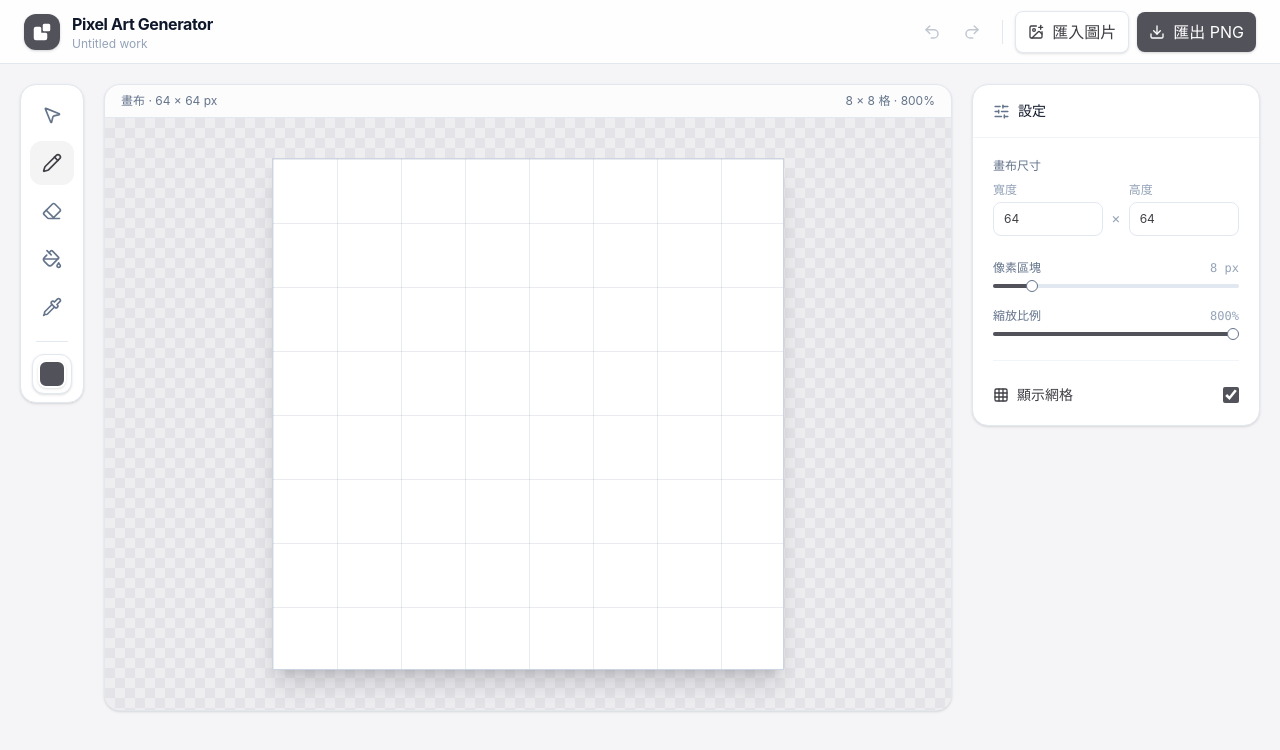
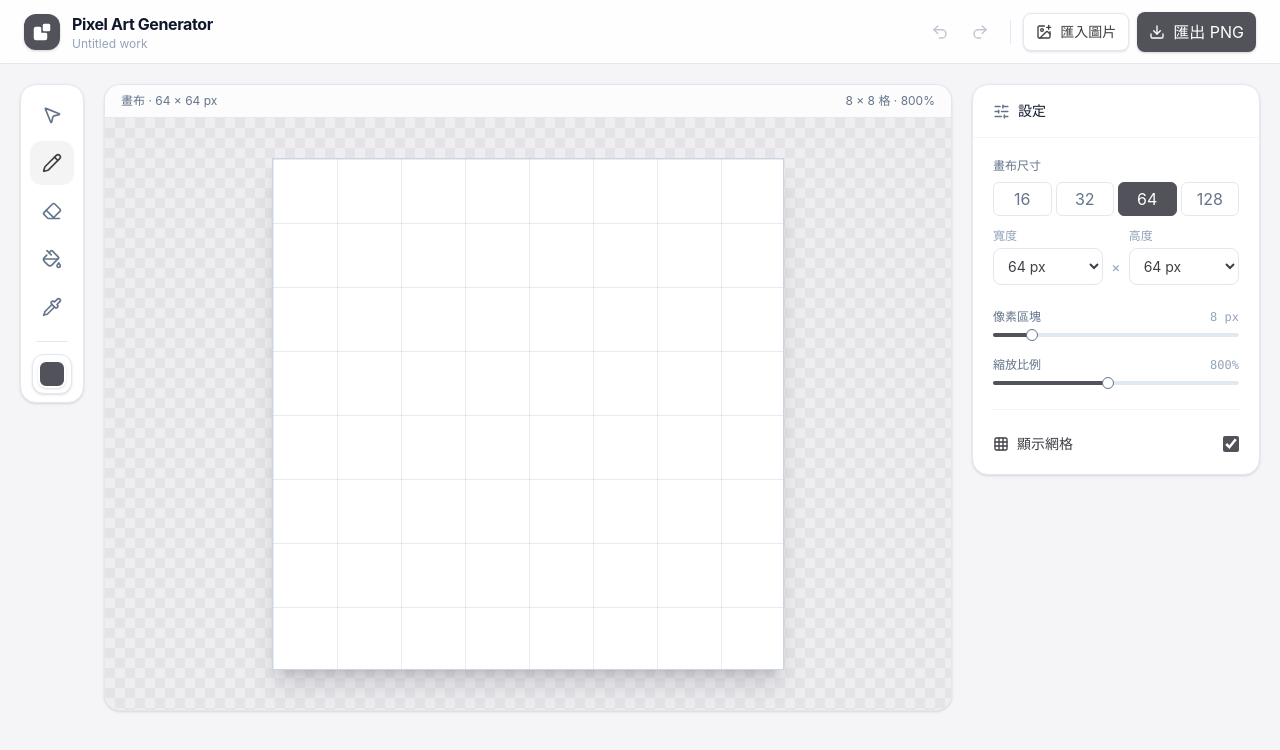
Before and after one commit to fengyenchen/pixel-art-generator, a React (Vite) app: page / in a window 1280 px wide. Shown: the top 750 px of the page. Built offline with nearby package versions, Linux system fonts and the light colour scheme.

Commit message:
feat: 圖片上傳與平均色像素化轉換

```diff
--- a/src/App.tsx
+++ b/src/App.tsx
@@ -1,4 +1,4 @@
-import { useState } from 'react'
+import { useEffect, useState } from 'react'
 import Header from './components/Header'
 import Toolbar from './components/Toolbar'
 import PixelCanvas from './components/Canvas/PixelCanvas'
@@ -13,10 +13,27 @@ function App() {
   const [pixelSize, setPixelSize] = useState(8)
   const [zoom, setZoom] = useState(800)
   const [color, setColor] = useState('#52525b')
+  const [sourceImage, setSourceImage] = useState<ImageBitmap | null>(null)
+  const [imageName, setImageName] = useState<string>()
+
+  // sourceImage 變更或元件卸載時，釋放 ImageBitmap 資源，避免記憶體洩漏
+  useEffect(() => () => sourceImage?.close(), [sourceImage])
+
+  const handleImageSelect = async (file: File) => {
+    const image = await createImageBitmap(file)
+    const fitScale = Math.min(1, 256 / image.width, 256 / image.height)
+    const fittedWidth = Math.max(4, Math.min(256, Math.round((image.width * fitScale) / 4) * 4))
+    const fittedHeight = Math.max(4, Math.min(256, Math.round((image.height * fitScale) / 4) * 4))
+
+    setSourceImage(image)
+    setImageName(file.name)
+    setCanvasWidth(fittedWidth)
+    setCanvasHeight(fittedHeight)
+  }
 
   return (
     <div className="flex min-h-screen flex-col bg-background text-foreground">
-      <Header />
+      <Header imageName={imageName} onImageSelect={handleImageSelect} />
 
       <main className="mx-auto grid w-full flex-1 grid-cols-[auto_minmax(0,1fr)] items-start gap-4 p-4 xl:grid-cols-[auto_minmax(0,1fr)_auto] xl:gap-5 xl:p-5">
         <Toolbar
@@ -32,6 +49,7 @@ function App() {
           pixelSize={pixelSize}
           showGrid={showGrid}
           zoom={zoom}
+          sourceImage={sourceImage}
         />
 
         <ControlPanel
--- a/src/components/Canvas/PixelCanvas.tsx
+++ b/src/components/Canvas/PixelCanvas.tsx
@@ -1,6 +1,8 @@
 import type { PixelCanvasProps } from '../../types/canvas'
+import { usePixelate } from '../../hooks/usePixelate'
 
-export default function PixelCanvas({ width, height, pixelSize, showGrid, zoom }: PixelCanvasProps) {
+export default function PixelCanvas({ width, height, pixelSize, showGrid, zoom, sourceImage }: PixelCanvasProps) {
+  const canvasRef = usePixelate({ sourceImage, width, height, pixelSize })
   const scale = zoom / 100
   const displayWidth = Math.max(1, width * scale)
   const displayHeight = Math.max(1, height * scale)
@@ -21,6 +23,11 @@ export default function PixelCanvas({ width, height, pixelSize, showGrid, zoom }
             className="relative shrink-0 overflow-hidden border border-border-strong bg-canvas shadow-xl shadow-primary/20"
             style={{ width: displayWidth, height: displayHeight }}
           >
+            <canvas
+              ref={canvasRef}
+              className="absolute inset-0 w-full h-full"
+              style={{ imageRendering: 'pixelated' }}
+            />
             {showGrid && (
               <div
                 className="pixel-grid pointer-events-none absolute inset-0"
--- a/src/components/ControlPanel.tsx
+++ b/src/components/ControlPanel.tsx
@@ -2,7 +2,10 @@ import { Grid3X3, SlidersHorizontal } from 'lucide-react'
 import type { ControlPanelProps, RangeRowProps } from '../types/controlPanel'
 import { Slider } from '@/components/ui/Slider'
 
-function RangeRow({ label, value, min, max, suffix = '', onChange }: RangeRowProps) {
+const canvasDimensions = Array.from({ length: 64 }, (_, index) => (index + 1) * 4)
+const commonCanvasSizes = [16, 32, 64, 128]
+
+function RangeRow({ label, value, min, max, step = 1, suffix = '', onChange }: RangeRowProps) {
   return (
     <label className="block">
       <span className="mb-2 flex items-center justify-between text-xs font-medium text-muted-foreground">
@@ -11,7 +14,7 @@ function RangeRow({ label, value, min, max, suffix = '', onChange }: RangeRowPro
       <Slider
         min={min}
         max={max}
-        step={1}
+        step={step}
         value={[value]}
         onValueChange={(nextValue) => onChange(Array.isArray(nextValue) ? nextValue[0] : nextValue)}
       />
@@ -20,13 +23,8 @@ function RangeRow({ label, value, min, max, suffix = '', onChange }: RangeRowPro
 }
 
 export default function ControlPanel({ canvasWidth, canvasHeight, pixelSize, zoom, showGrid, onCanvasWidthChange, onCanvasHeightChange, onPixelSizeChange, onZoomChange, onGridChange }: ControlPanelProps) {
-  const updateDimension = (rawValue: string, onChange: (value: number) => void) => {
-    const value = Number(rawValue)
-    if (Number.isFinite(value)) onChange(value)
-  }
-
   return (
-    <aside className="hidden w-72 rounded-2xl border border-border bg-card text-card-foreground shadow-sm xl:block">
+    <aside className="col-span-2 w-full rounded-2xl border border-border bg-card text-card-foreground shadow-sm xl:col-span-1 xl:w-72">
       <div className="flex items-center gap-2 border-b border-border-subtle px-5 py-4">
         <SlidersHorizontal size={17} className="text-muted-foreground" />
         <h2 className="text-sm font-bold">設定</h2>
@@ -35,22 +33,53 @@ export default function ControlPanel({ canvasWidth, canvasHeight, pixelSize, zoo
       <div className="space-y-6 p-5">
         <section>
           <p className="mb-2 text-xs font-medium text-muted-foreground">畫布尺寸</p>
+          <div className="mb-3 grid grid-cols-4 gap-1">
+            {commonCanvasSizes.map((size) => {
+              const isActive = canvasWidth === size && canvasHeight === size
+
+              return (
+                <button
+                  key={size}
+                  type="button"
+                  onClick={() => {
+                    onCanvasWidthChange(size)
+                    onCanvasHeightChange(size)
+                  }}
+                  className={`rounded-md border px-1 py-1 text-[10px] font-medium transition ${
+                    isActive
+                      ? 'border-primary bg-primary text-primary-foreground'
+                      : 'border-border bg-card text-muted-foreground hover:bg-accent hover:text-accent-foreground'
+                  }`}
+                >
+                  {size}
+                </button>
+              )
+            })}
+          </div>
           <div className="grid grid-cols-[1fr_auto_1fr] items-end gap-2">
             <label className="text-xs text-subtle-foreground">
               寬度
-              <input type="number" value={canvasWidth} onChange={(event) => updateDimension(event.target.value, onCanvasWidthChange)} className="mt-1 w-full rounded-lg border border-input bg-card px-2.5 py-2 text-sm text-secondary-foreground outline-none transition focus:border-ring" />
+              <select value={canvasWidth} onChange={(event) => onCanvasWidthChange(Number(event.target.value))} className="mt-1 w-full rounded-lg border border-input bg-card px-2.5 py-2 text-sm text-secondary-foreground outline-none transition focus:border-ring">
+                {canvasDimensions.map((dimension) => (
+                  <option key={dimension} value={dimension}>{dimension} px</option>
+                ))}
+              </select>
             </label>
             <span className="pb-2 text-sm text-subtle-foreground">×</span>
             <label className="text-xs text-subtle-foreground">
               高度
-              <input type="number" value={canvasHeight} onChange={(event) => updateDimension(event.target.value, onCanvasHeightChange)} className="mt-1 w-full rounded-lg border border-input bg-card px-2.5 py-2 text-sm text-secondary-foreground outline-none transition focus:border-ring" />
+              <select value={canvasHeight} onChange={(event) => onCanvasHeightChange(Number(event.target.value))} className="mt-1 w-full rounded-lg border border-input bg-card px-2.5 py-2 text-sm text-secondary-foreground outline-none transition focus:border-ring">
+                {canvasDimensions.map((dimension) => (
+                  <option key={dimension} value={dimension}>{dimension} px</option>
+                ))}
+              </select>
             </label>
           </div>
         </section>
 
         <section className="space-y-5">
-          <RangeRow label="像素區塊" value={pixelSize} min={4} max={32} suffix=" px" onChange={onPixelSizeChange} />
-          <RangeRow label="縮放比例" value={zoom} min={50} max={125} suffix="%" onChange={onZoomChange} />
+          <RangeRow label="像素區塊" value={pixelSize} min={4} max={32} step={4} suffix=" px" onChange={onPixelSizeChange} />
+          <RangeRow label="縮放比例" value={zoom} min={100} max={1600} step={25} suffix="%" onChange={onZoomChange} />
         </section>
 
         <div className="h-px bg-border-subtle" />
--- a/src/components/Header.tsx
+++ b/src/components/Header.tsx
@@ -1,17 +1,25 @@
 import { Blocks, Undo2, Redo2, ImagePlus, Download } from 'lucide-react'
+import type { ChangeEvent } from 'react'
+import type { HeaderProps } from '../types/header'
 
 const iconButton = 'grid size-9 place-items-center rounded-lg text-muted-foreground transition hover:bg-accent hover:text-accent-foreground disabled:opacity-40'
 
-export default function Header() {
+export default function Header({ imageName, onImageSelect }: HeaderProps) {
+  const handleImageChange = (event: ChangeEvent<HTMLInputElement>) => {
+    const file = event.target.files?.[0]
+    if (file) onImageSelect(file)
+    event.target.value = ''
+  }
+
   return (
     <header className="flex h-16 w-full items-center justify-between border-b border-border bg-card/90 px-4 text-card-foreground backdrop-blur lg:px-6">
       <div className="flex items-center gap-3">
         <div className="grid size-9 place-items-center rounded-xl bg-primary text-primary-foreground shadow-sm shadow-primary/20">
           <Blocks size={18} fill="currentColor" />
         </div>
-                <div className="flex flex-col">
+        <div className="flex min-w-0 flex-col">
           <h1 className="truncate text-sm font-bold tracking-tight sm:text-base">Pixel Art Generator</h1>
-                    <p className="hidden text-xs text-subtle-foreground sm:block">Untitled work</p>
+          <p className="hidden max-w-52 truncate text-xs text-subtle-foreground sm:block">{imageName ?? 'Untitled work'}</p>
         </div>
       </div>
 
@@ -19,9 +27,10 @@ export default function Header() {
         <button className={iconButton} title="復原" disabled><Undo2 size={18} /></button>
         <button className={iconButton} title="重做" disabled><Redo2 size={18} /></button>
         <div className="mx-2 hidden h-6 w-px bg-border sm:block" />
-                <button className="hidden items-center gap-2 rounded-lg border border-border bg-card px-3 py-2 text-sm font-medium text-secondary-foreground shadow-sm transition hover:bg-accent sm:flex">
-                    <ImagePlus size={16} /> 匯入圖片
-                </button>
+        <label className="flex cursor-pointer items-center gap-2 rounded-lg border border-border bg-card px-3 py-2 text-sm font-medium text-secondary-foreground shadow-sm transition hover:bg-accent">
+          <ImagePlus size={16} /> <span className="hidden sm:inline">匯入圖片</span>
+          <input type="file" accept="image/*" onChange={handleImageChange} className="sr-only" />
+        </label>
         <button className="ml-1 flex items-center gap-2 rounded-lg bg-primary px-3 py-2 text-sm font-semibold text-primary-foreground shadow-sm shadow-primary/20 transition hover:bg-primary-hover">
           <Download size={16} /> <span className="hidden sm:inline">匯出 PNG</span>
         </button>
--- /dev/null
+++ b/src/hooks/usePixelate.ts
@@ -0,0 +1,27 @@
+import { useEffect, useRef } from 'react'
+import type { UsePixelateOptions } from '../types/canvas'
+import { drawPixelatedImage } from '../utils/pixelate'
+
+export function usePixelate({ sourceImage, width, height, pixelSize }: UsePixelateOptions) {
+  const canvasRef = useRef<HTMLCanvasElement>(null)
+
+  useEffect(() => {
+    const canvas = canvasRef.current
+    if (!canvas) return
+
+    canvas.width = width
+    canvas.height = height
+
+    const context = canvas.getContext('2d')
+    if (!context) return
+
+    context.imageSmoothingEnabled = false
+    context.clearRect(0, 0, width, height)
+
+    if (sourceImage) {
+      drawPixelatedImage(sourceImage, canvas, width, height, pixelSize)
+    }
+  }, [sourceImage, width, height, pixelSize])
+
+  return canvasRef
+}
--- /dev/null
+++ b/src/types/header.ts
@@ -0,0 +1,4 @@
+export interface HeaderProps {
+  imageName?: string
+  onImageSelect: (file: File) => void
+}
--- /dev/null
+++ b/src/utils/pixelate.ts
@@ -0,0 +1,66 @@
+export function drawPixelatedImage(
+  sourceImage: CanvasImageSource,
+  targetCanvas: HTMLCanvasElement,
+  width: number,
+  height: number,
+  pixelSize: number,
+) {
+  const sourceCanvas = document.createElement('canvas')
+  sourceCanvas.width = width
+  sourceCanvas.height = height
+
+  const sourceContext = sourceCanvas.getContext('2d', { willReadFrequently: true })
+  const targetContext = targetCanvas.getContext('2d')
+
+  if (!sourceContext || !targetContext) return
+
+  sourceContext.clearRect(0, 0, width, height)
+  sourceContext.drawImage(sourceImage, 0, 0, width, height)
+
+  const sourceData = sourceContext.getImageData(0, 0, width, height)
+  const outputData = targetContext.createImageData(width, height)
+  const sourcePixels = sourceData.data
+  const outputPixels = outputData.data
+
+  for (let blockY = 0; blockY < height; blockY += pixelSize) {
+    const blockHeight = Math.min(pixelSize, height - blockY)
+
+    for (let blockX = 0; blockX < width; blockX += pixelSize) {
+      const blockWidth = Math.min(pixelSize, width - blockX)
+      let red = 0
+      let green = 0
+      let blue = 0
+      let alpha = 0
+      let count = 0
+
+      for (let y = 0; y < blockHeight; y += 1) {
+        for (let x = 0; x < blockWidth; x += 1) {
+          const pixelIndex = ((blockY + y) * width + blockX + x) * 4
+          red += sourcePixels[pixelIndex]
+          green += sourcePixels[pixelIndex + 1]
+          blue += sourcePixels[pixelIndex + 2]
+          alpha += sourcePixels[pixelIndex + 3]
+          count += 1
+        }
+      }
+
+      const averageRed = Math.round(red / count)
+      const averageGreen = Math.round(green / count)
+      const averageBlue = Math.round(blue / count)
+      const averageAlpha = Math.round(alpha / count)
+
+      for (let y = 0; y < blockHeight; y += 1) {
+        for (let x = 0; x < blockWidth; x += 1) {
+          const pixelIndex = ((blockY + y) * width + blockX + x) * 4
+          outputPixels[pixelIndex] = averageRed
+          outputPixels[pixelIndex + 1] = averageGreen
+          outputPixels[pixelIndex + 2] = averageBlue
+          outputPixels[pixelIndex + 3] = averageAlpha
+        }
+      }
+    }
+  }
+
+  targetContext.clearRect(0, 0, width, height)
+  targetContext.putImageData(outputData, 0, 0)
+}
```
Also changed, not shown: src/types/canvas.ts (+8 -0 lines). Lines whose indentation alone changed are shown as unchanged.
